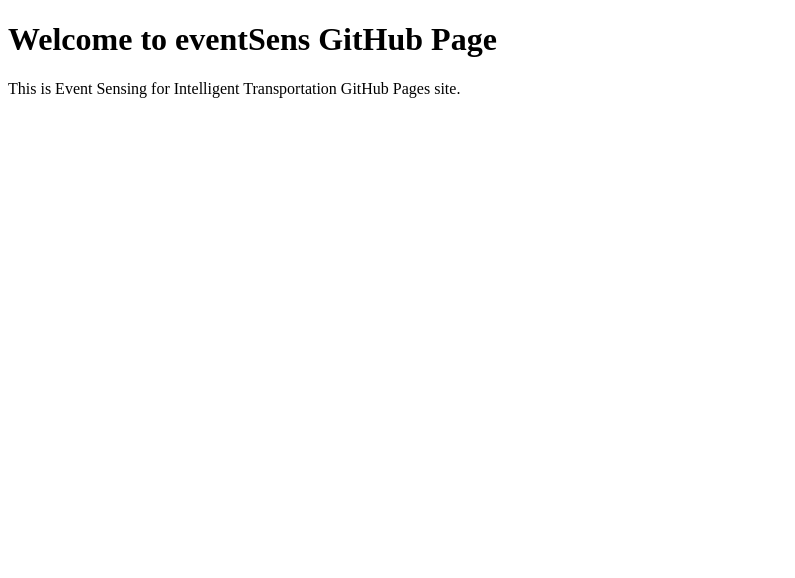
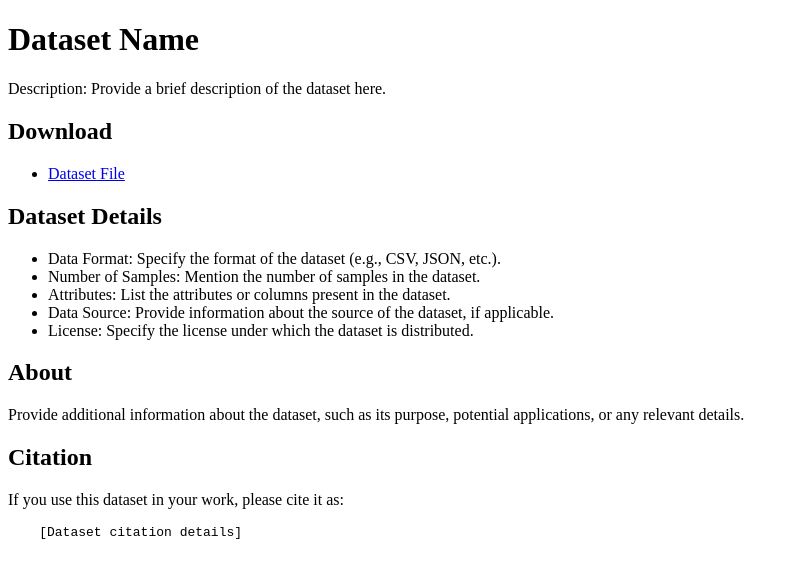
Before and after one commit to eventsens/eventsens.github.io, a plain HTML site: page index.html in a window 1280 px wide. Shown: the whole page, without its empty margins (0-795 px from the left). Drawn offline with Linux system fonts and the light colour scheme.

Commit message:
Update index.html

```diff
--- a/index.html
+++ b/index.html
@@ -1,10 +1,34 @@
 <!DOCTYPE html>
 <html>
 <head>
-  <title>eventSens GitHub Page</title>
+  <title>Dataset Hosting</title>
 </head>
 <body>
-  <h1>Welcome to eventSens GitHub Page</h1>
-  <p>This is Event Sensing for Intelligent Transportation GitHub Pages site.</p>
+  <h1>Dataset Name</h1>
+
+  <p>Description: Provide a brief description of the dataset here.</p>
+
+  <h2>Download</h2>
+  <ul>
+    <li><a href="path/to/dataset/file">Dataset File</a></li>
+  </ul>
+
+  <h2>Dataset Details</h2>
+  <ul>
+    <li>Data Format: Specify the format of the dataset (e.g., CSV, JSON, etc.).</li>
+    <li>Number of Samples: Mention the number of samples in the dataset.</li>
+    <li>Attributes: List the attributes or columns present in the dataset.</li>
+    <li>Data Source: Provide information about the source of the dataset, if applicable.</li>
+    <li>License: Specify the license under which the dataset is distributed.</li>
+  </ul>
+
+  <h2>About</h2>
+  <p>Provide additional information about the dataset, such as its purpose, potential applications, or any relevant details.</p>
+
+  <h2>Citation</h2>
+  <p>If you use this dataset in your work, please cite it as:</p>
+  <pre>
+    [Dataset citation details]
+  </pre>
 </body>
 </html>
```
